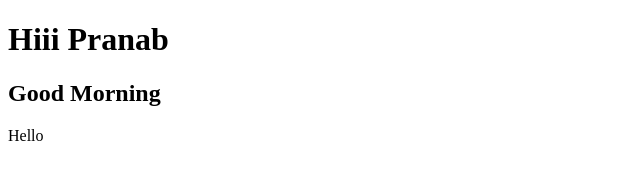
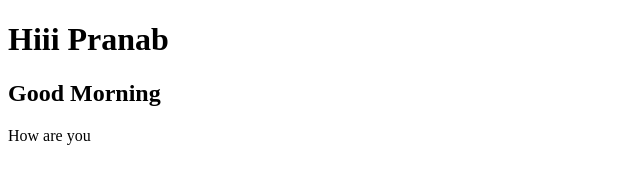
Before and after one commit to Pranab4321/GitOops, a plain HTML site: page index.html in a window 1280 px wide. Shown: the full height of the page, 0-640 px from the left. Drawn offline with Linux system fonts and the light colour scheme.

Commit message:
made changes on the feature branch

```diff
--- a/index.html
+++ b/index.html
@@ -8,6 +8,6 @@
 <body>
     <h1>Hiii Pranab</h1>
     <h2>Good Morning</h2>
-    <div>Hello</div>
+    <div>How are you</div>
 </body>
 </html>
```
Also changed, not shown: demo.txt.
